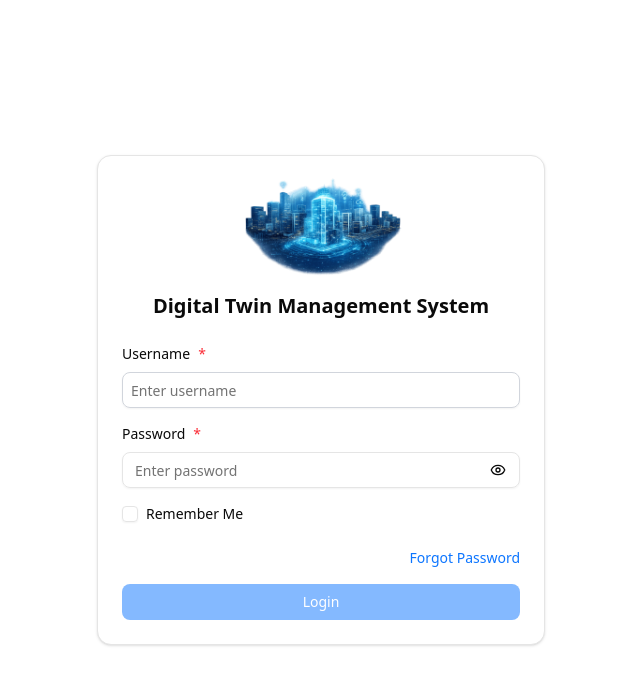
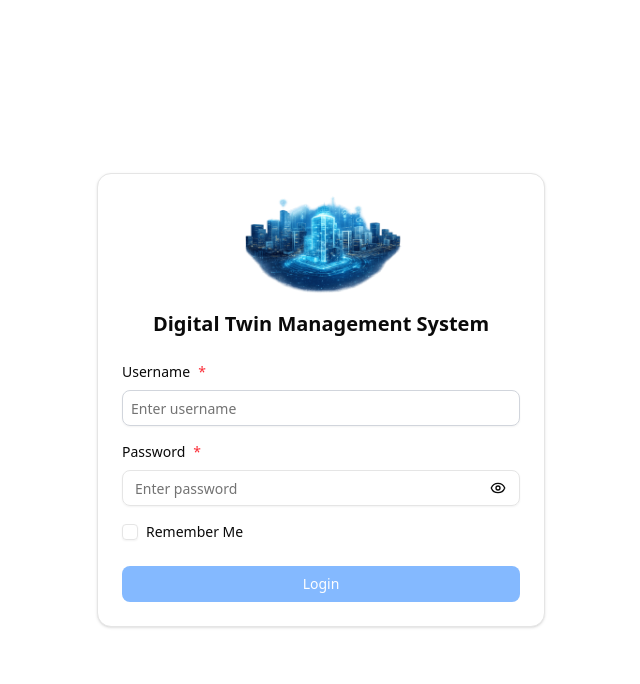
Before and after one commit to hanifaslam/digital-twin-fe, a Next.js app: page /login in a window 1280 px wide. Shown: the top 684 px of the page, without its empty margins (319-959 px from the left). Built offline with nearby package versions, Linux system fonts and the light colour scheme; no server answers; what @bprogress/next would draw is missing.

Commit message:
takeout forgot password

```diff
--- a/src/app/(auth)/login/page.tsx
+++ b/src/app/(auth)/login/page.tsx
@@ -21,7 +21,6 @@
 import useAuthStore from '@/store/auth-store'
 import { zodResolver } from '@hookform/resolvers/zod'
 import Image from 'next/image'
-import Link from 'next/link'
 import { useRouter } from 'next/navigation'
 import { useEffect } from 'react'
 import { useForm } from 'react-hook-form'
@@ -149,7 +148,8 @@
                   )}
                 />
               </div>
-              <div className="flex justify-end mb-4">
+
+              {/* <div className="flex justify-end mb-4">
                 <Link
                   type="button"
                   className="p-0 h-auto text-sm text-primary hover:text-primary/80"
@@ -157,7 +157,7 @@
                 >
                   Forgot Password
                 </Link>
-              </div>
+              </div> */}
 
               <Button
                 type="submit"
```
